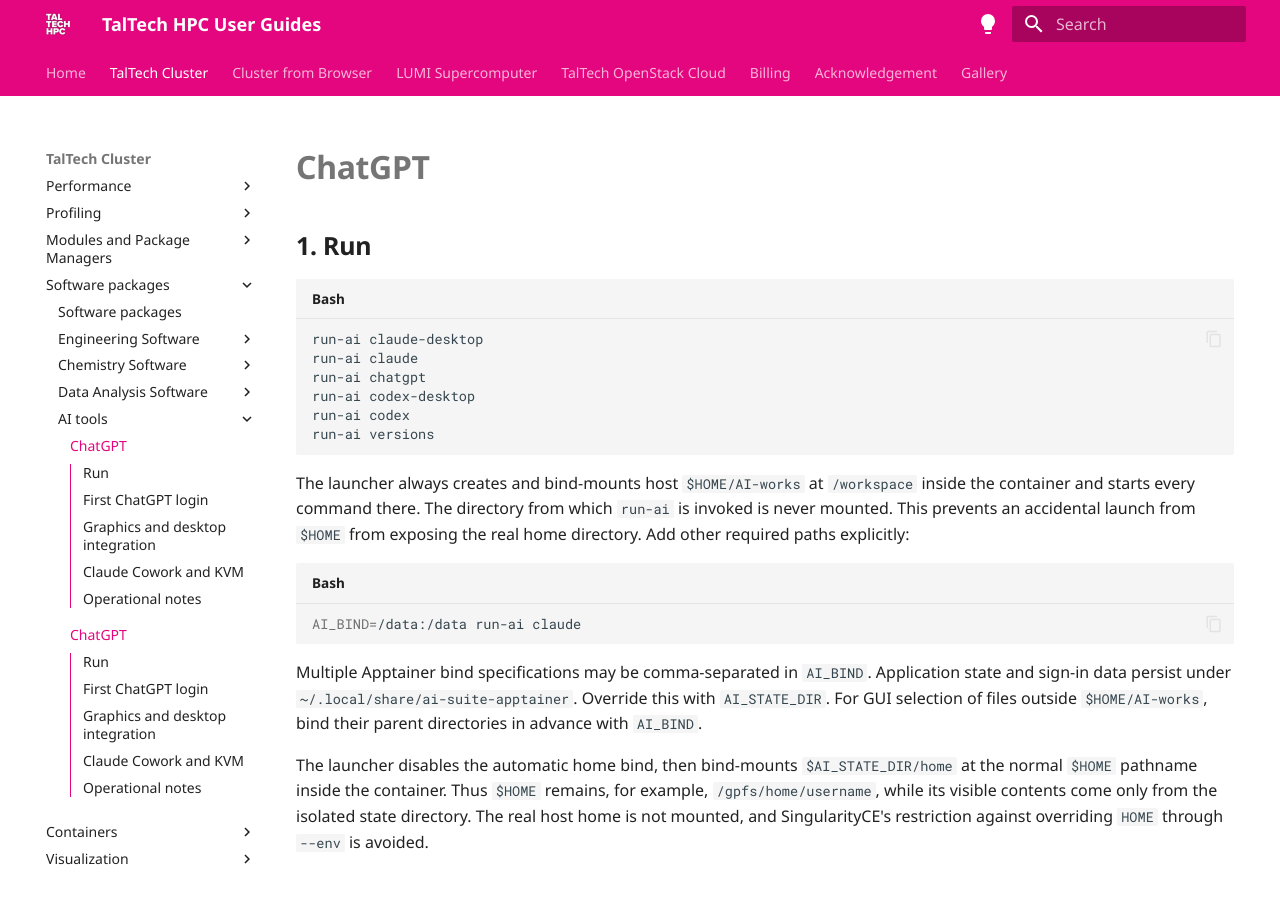
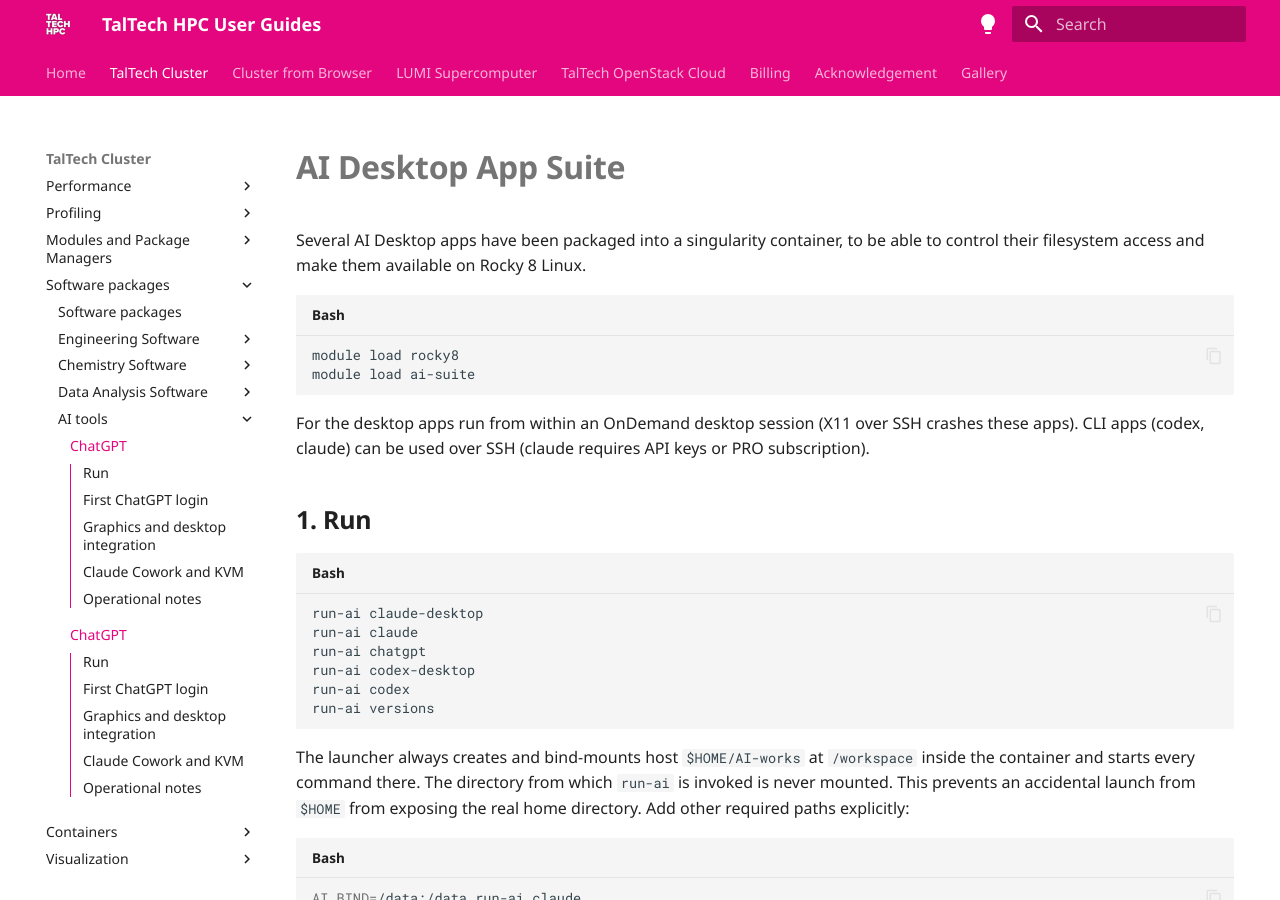
Before and after one commit to TalTech-HPC-Centre/user-guides-source, an MkDocs documentation site: the page built from docs/ai-tools/ai-apptainer.md, in a window 1280 px wide and 900 px high. Built offline with MkDocs 1.6.1 and Material for MkDocs 9.7.7, drawn with Linux system fonts in a browser that asks for light colours; comment, search, counter and statistics services are not loaded.

Commit message:
added module and description
	modified:   ai-tools/ai-apptainer.md

````diff
--- a/docs/ai-tools/ai-apptainer.md
+++ b/docs/ai-tools/ai-apptainer.md
@@ -1,3 +1,14 @@
+# AI Desktop App Suite
+
+Several AI Desktop apps have been packaged into a singularity container, to be able to control their filesystem access and make them available on Rocky 8 Linux.
+
+```bash
+module load rocky8
+module load ai-suite
+```
+For the desktop apps run from within an OnDemand desktop session (X11 over SSH crashes these apps).
+CLI apps (codex, claude) can be used over SSH (claude requires API keys or PRO subscription).
+
 ## Run
 
 ```bash
````
